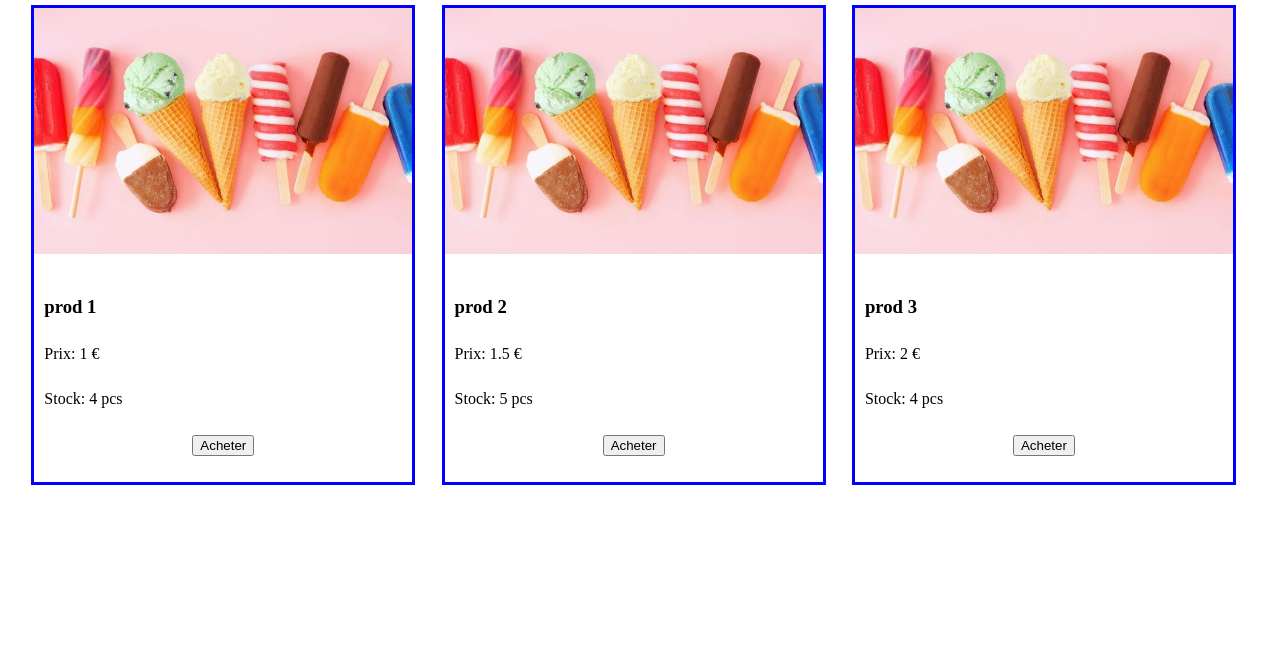
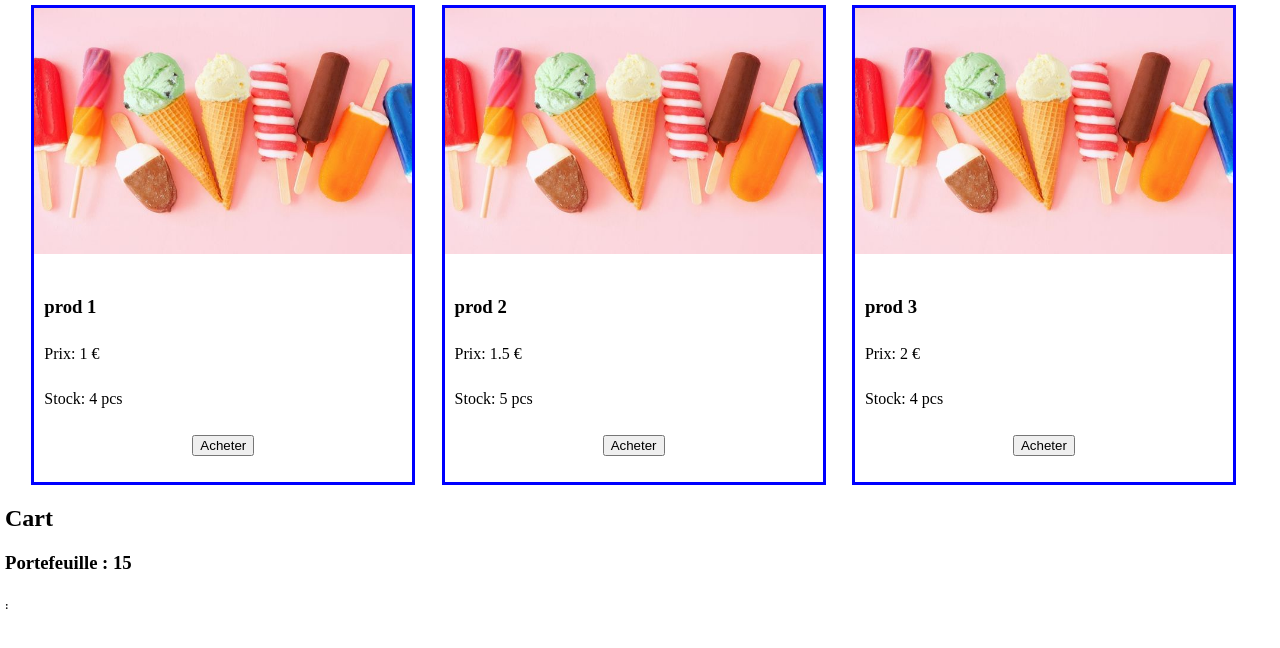
Before and after one commit to lalalandcloud/eShopy, a React (Vite) app: page / in a window 1280 px wide. Shown: the top 648 px of the page. Built offline with nearby package versions, Linux system fonts and the light colour scheme.

Commit message:
btnAchat

```diff
--- a/src/App.jsx
+++ b/src/App.jsx
@@ -2,6 +2,7 @@ import './App.css'
 import Card from './components/card/card'
 import json from '../data.json'
 import { useState } from 'react'
+import Cart from './components/cart/cart'
 
 function App() {
   const [argent, setArgent] = useState(15)
@@ -12,14 +13,18 @@ function App() {
   )
 
   const handleBuy = (index) => {
-    setStockList(prev => {
-      const newStock = [...prev];
-      if(newStock[index] > 0){
+    const price = parseFloat(json[index].price.trim());
+
+    if (stockList[index] > 0 && argent >= price){
+      setStockList(prev => {
+        const newStock = [...prev];
         newStock[index] -=1;
-      }
-      return newStock
-    })
-  }
+        return newStock
+      });
+      setArgent(prev => prev - price)
+
+    }
+  };
 
   // const incrementation = () => {
   //   if (stock > 0 && argent > price){
@@ -47,6 +52,7 @@ function App() {
             price = {item.price}
             stock = {stockList[index]}
             onBuy={() => handleBuy(index)}
+            argent={argent}
             />
 
 
@@ -54,6 +60,14 @@ function App() {
         ))}
 
       </div>
+      <div>
+        <Cart
+          // key={index}
+          argent={argent}
+          // nom={}
+          // cb={}
+        />
+      </div>
 
     </>
   )
--- a/src/components/card/card.jsx
+++ b/src/components/card/card.jsx
@@ -1,7 +1,7 @@
 import './card.css'
 import glace from '../../assets/img/glace.jpg'
 
-function Card({cardImg, name, price, stock, onBuy}){
+function Card({cardImg, name, price, stock, onBuy, argent}){
     const imgG = glace
 
 
@@ -22,7 +22,7 @@ function Card({cardImg, name, price, stock, onBuy}){
                 </div>
             </div>
             <div id='divCardBtn'>
-                <button onClick={onBuy} disabled={stock === 0}>
+                <button onClick={onBuy} disabled={stock === 0 || argent < price}>
                     {stock> 0 ? 'Acheter' : 'Article non disponible'}
                 </button>
             </div>
--- /dev/null
+++ b/src/components/cart/cart.jsx
@@ -0,0 +1,22 @@
+import './cart.css'
+
+function Cart({argent, nom, cb}){
+    return(
+        <div id='divGloCart'>
+            <div>
+                <h2>Cart</h2>
+                <h3>Portefeuille : {argent}</h3>
+            </div>
+            <div>
+                <div>
+                    {/* <img src="" alt="" /> */}
+                </div>
+                <div>
+                    <h6>{nom} : {cb}</h6>
+                </div>
+            </div>
+        </div>
+    )
+}
+
+export default Cart
```
Also changed, not shown: src/components/panier/panier.jsx (deleted, +0 -11 lines), src/components/cart/cart.css (added).
